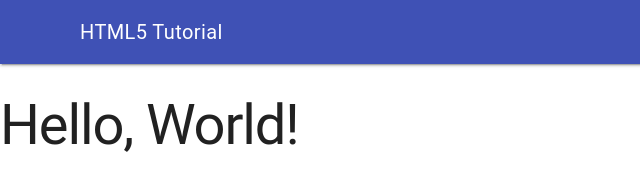
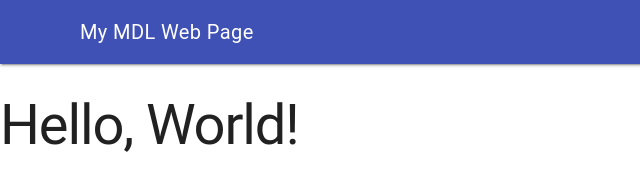
Before and after one commit to SHH-ICS/mdl-html-page-Kaitlyn-Greenwood, a plain HTML site: page index.html in a window 1280 px wide. Shown: the full height of the page, 0-640 px from the left. Drawn offline with nearby package versions, Linux system fonts and the light colour scheme; files that its build step writes are made by us from their sources.

Commit message:
My MDL Web Page

```diff
--- a/index.html
+++ b/index.html
@@ -13,7 +13,7 @@
         <header class = "mdl-layout__header">
            <div class = "mdl-layout__header-row">
               <!-- Title -->
-              <span class = "mdl-layout-title">HTML5 Tutorial</span>
+              <span class = "mdl-layout-title">My MDL Web Page</span>
               <!-- Add spacer, to align navigation to the right -->
               <div class = "mdl-layout-spacer"></div>
               <!-- Navigation -->
```
